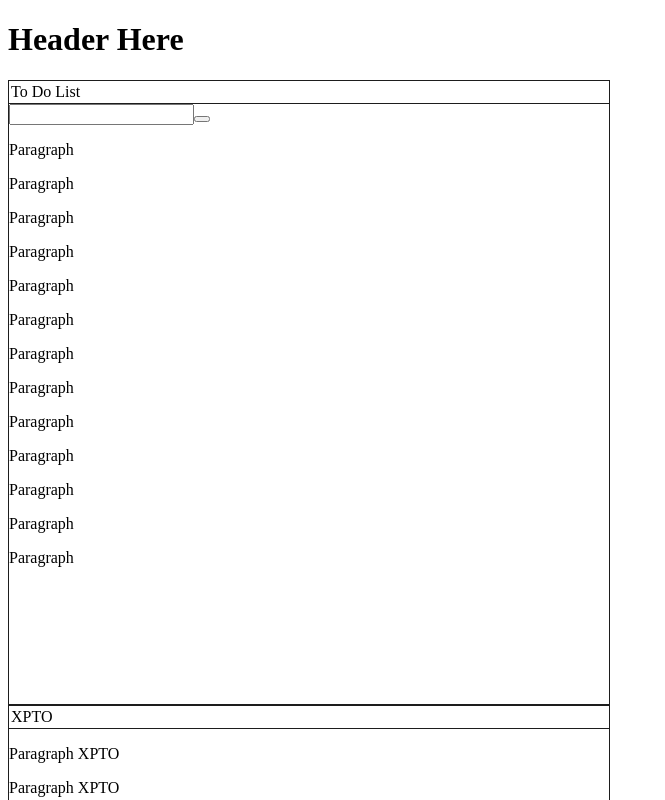
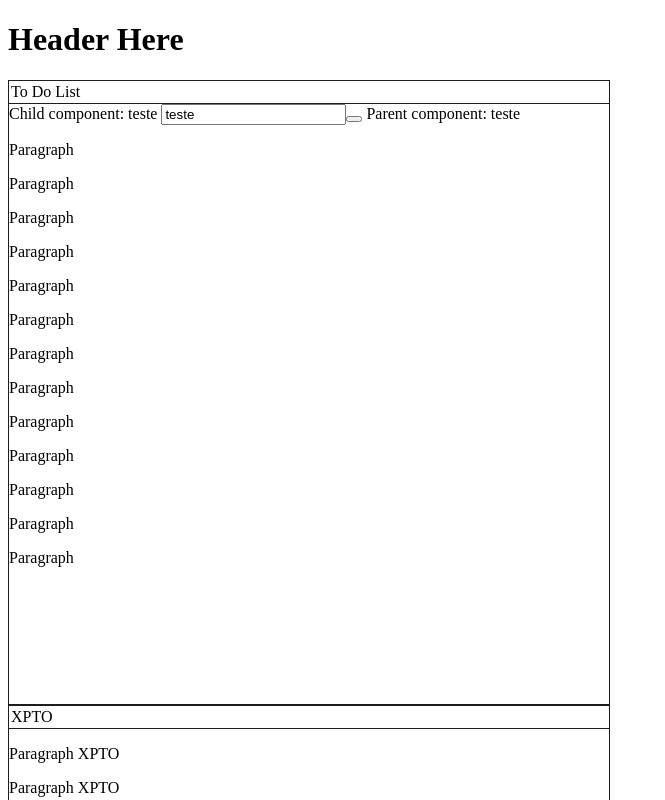
Before and after one commit to bornes/calve-project, an Angular app in the folder calve-app/: page /create in a window 1280 px wide. Shown: the top 800 px of the page, without its empty margins (0-665 px from the left). Built offline with nearby package versions, Linux system fonts and the light colour scheme.

Commit message:
feat: test

```diff
--- a/calve-app/angular.json
+++ b/calve-app/angular.json
@@ -100,5 +100,8 @@
         }
       }
     }
+  },
+  "cli": {
+    "analytics": false
   }
 }
--- a/calve-app/src/app/components/input/input.component.html
+++ b/calve-app/src/app/components/input/input.component.html
@@ -1 +1,3 @@
-<input [type]="inputType" [(ngModel)]="inputValue">
+Child component: {{ inputValue }}
+
+<input [type]="inputType" [ngModel]="inputValue" (ngModelChange)="inputValueChange.emit($event)">
--- a/calve-app/src/app/components/input/input.component.ts
+++ b/calve-app/src/app/components/input/input.component.ts
@@ -1,15 +1,15 @@
-import { Component, EventEmitter, Input, Output } from '@angular/core';
+import { Component, EventEmitter, forwardRef, Input, OnChanges, Output, SimpleChanges } from '@angular/core';
 import { CommonModule } from '@angular/common';
-import { FormsModule } from '@angular/forms';
+import { FormsModule, NG_VALUE_ACCESSOR } from '@angular/forms';
 
 @Component({
   selector: 'app-input',
   standalone: true,
   imports: [CommonModule, FormsModule],
   templateUrl: './input.component.html',
-  styleUrls: ['./input.component.scss']
+  styleUrls: ['./input.component.scss'],
 })
-export class InputComponent {
+export class InputComponent implements OnChanges {
   @Input()
   inputValue!: string;
 
@@ -17,5 +17,9 @@ export class InputComponent {
   inputType!: 'text' | 'number';
 
   @Output()
-  inputValueChange = new EventEmitter<string>();
+  inputValueChange = new EventEmitter<string>()
+
+  ngOnChanges(): void {
+    console.info('on changes', this.inputValue);
+  }
 }
--- a/calve-app/src/app/pages/create-to-do-component/create-to-do.component.html
+++ b/calve-app/src/app/pages/create-to-do-component/create-to-do.component.html
@@ -1,10 +1,14 @@
 <app-card [cardTitle]="title" >
     <app-input
         inputType="text"
-        [inputValue]="inputValue"
-        (inputValueChange)="inputValue = $event"
+        [(inputValue)]="inputValue"
     ></app-input>
+
+
     <button (click)="onClick()"></button>
+
+    Parent component: {{ inputValue }}
+
     <div class="div">
         <p>Paragraph</p>
         <p>Paragraph</p>
--- a/calve-app/src/app/pages/create-to-do-component/create-to-do.component.ts
+++ b/calve-app/src/app/pages/create-to-do-component/create-to-do.component.ts
@@ -13,7 +13,7 @@ import { InputComponent } from "../../components/input/input.component";
 export class CreateToDoComponent {
   title = "To Do List";
 
-  inputValue = "";
+  inputValue = "teste";
 
   onClick() {
     console.log("Input value: ", this.inputValue);
```
